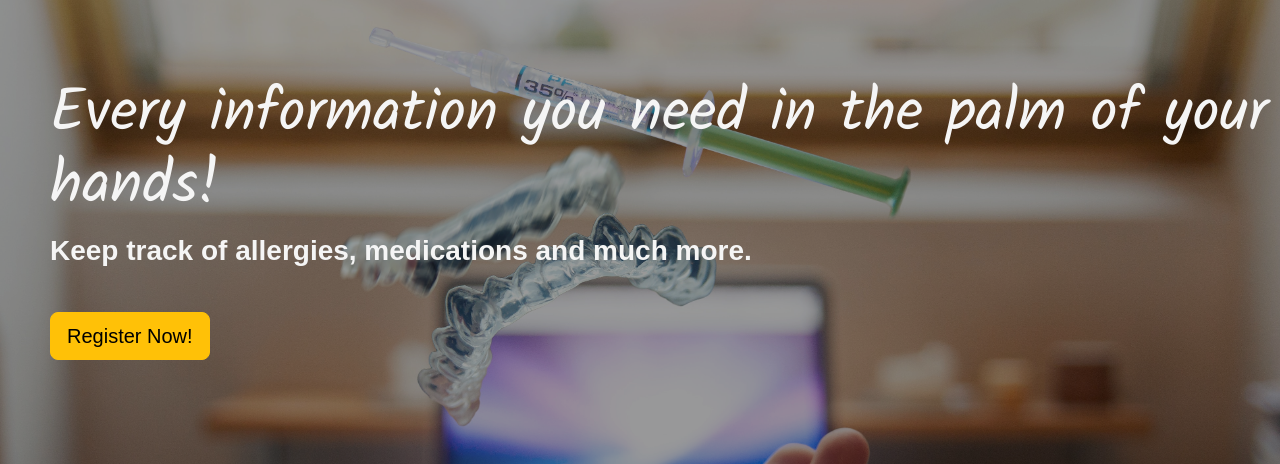
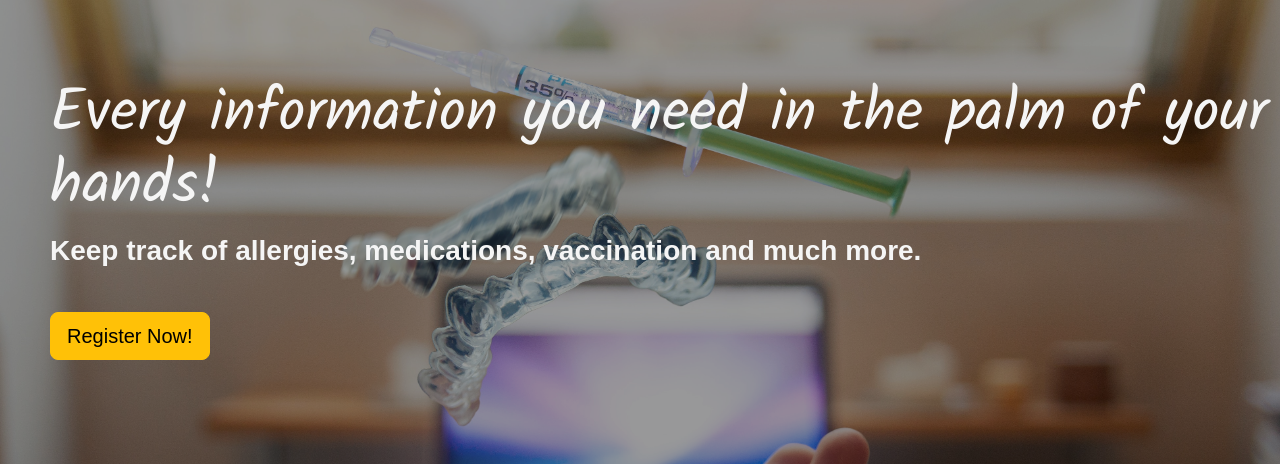
Before and after one commit to Thiagoalves033/Final_Project, a Flask app: page / in a window 1280 px wide. Shown: the part 421-885 px from the top of the page. Run offline with Flask 3, Linux system fonts and the light colour scheme.

Commit message:
Added more text to header

```diff
--- a/templates/index.html
+++ b/templates/index.html
@@ -9,7 +9,7 @@
     <div class="header">
         <div class="header_content">
             <h1>Every information you need in the palm of your hands!</h1>
-            <p>Keep track of allergies, medications and much more.</p>
+            <p>Keep track of allergies, medications, vaccination and much more.</p>
             <a href="/register" type="submit" class="btn btn-warning btn-lg my-4">Register Now!</a>
         </div>
     </div>
```
